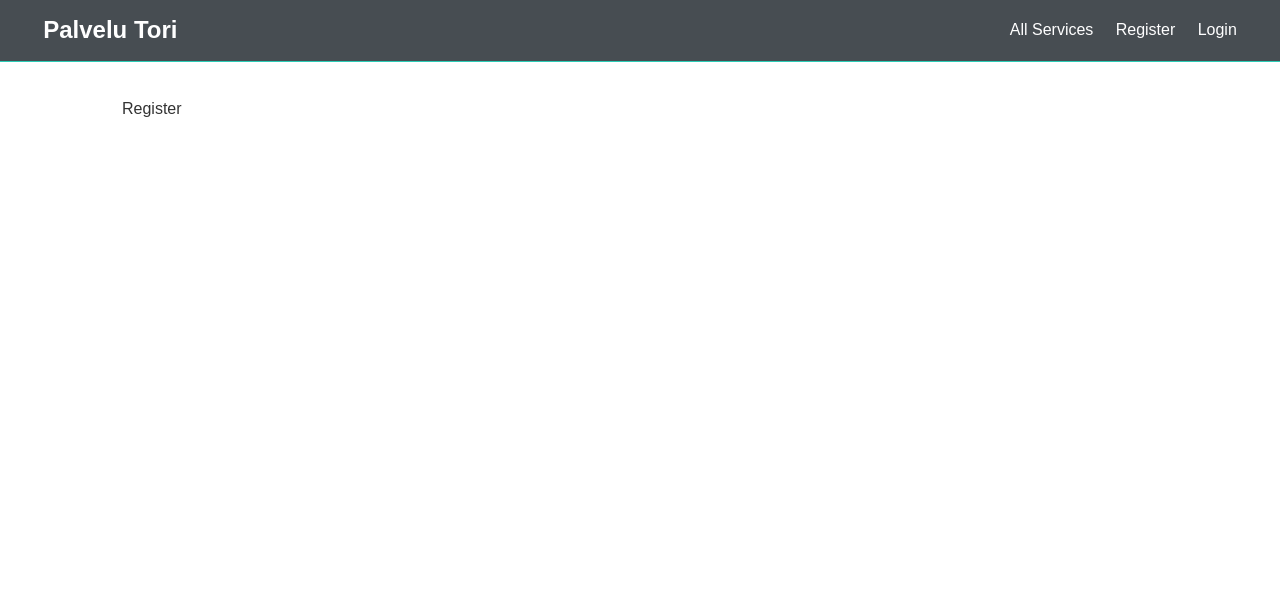
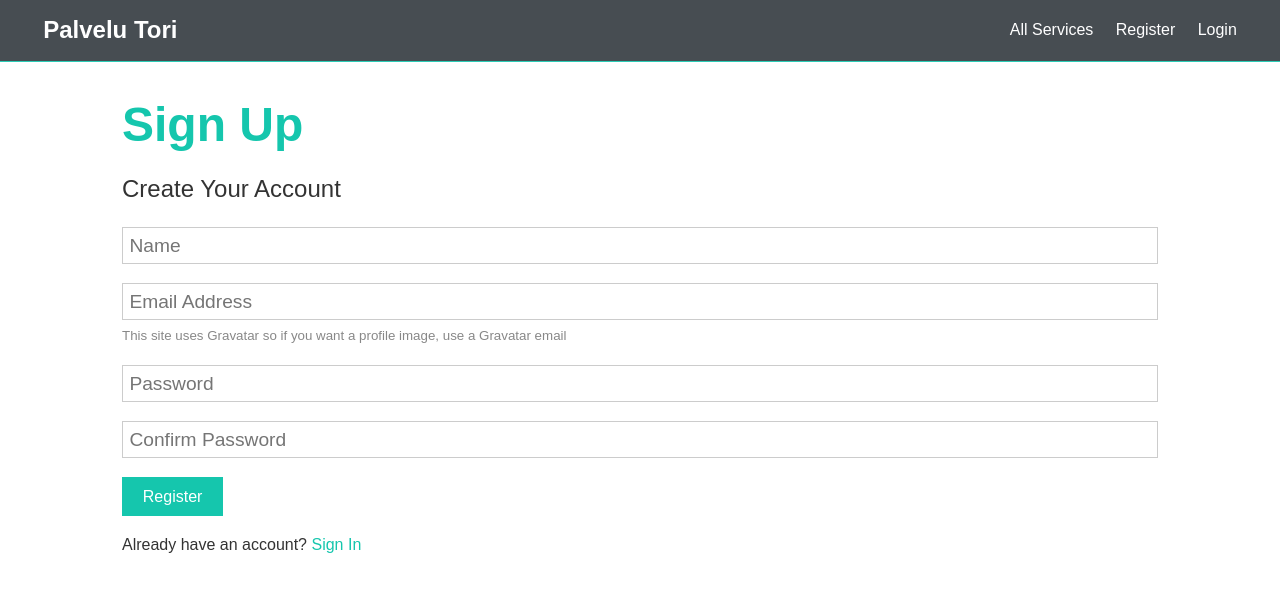
Before and after one commit to khushboogoyal88/palvelu-tori, a React (Create React App) app in the folder client/: page /register in a window 1280 px wide. Shown: the top 592 px of the page. Built offline with nearby package versions, Linux system fonts and the light colour scheme.

Commit message:
Frontend/Register form ready

```diff
--- a/client/src/components/auth/Register.js
+++ b/client/src/components/auth/Register.js
@@ -1,11 +1,85 @@
-import React from 'react'
+import React, {Fragment, useState} from 'react'
 
 const Register = () => {
+    const [formData, setFormData] = useState({
+        name:'',
+        email:'',
+        password:'',
+        password2:''
+    })
+
+    const {name, email, password, password2} = formData;
+
+    const changeHandler = e => setFormData({...formData, [e.target.name]: e.target.value})
+
+    const submitHandler = e =>{
+        e.preventDefault();
+        if(password !== password2){
+            console.log('Passwords do not match');
+        }else{
+            console.log(formData);
+        }
+    }
     return (
-        <div>
-            Register
-        </div>
-    )
+      <Fragment>
+        <h1 className='large text-primary'>Sign Up</h1>
+        <p className='lead'>
+          <i className='fas fa-user'></i> Create Your Account
+        </p>
+        <form className='form' onSubmit={e=>submitHandler(e)}>
+          <div className='form-group'>
+            <input
+              type='text'
+              placeholder='Name'
+              name='name'
+              value={name}
+              onChange={(e) => changeHandler(e)}
+              required
+            />
+          </div>
+          <div className='form-group'>
+            <input
+              type='email'
+              placeholder='Email Address'
+              name='email'
+              value={email}
+              onChange={(e) => changeHandler(e)}
+              required
+            />
+            <small className='form-text'>
+              This site uses Gravatar so if you want a profile image, use a
+              Gravatar email
+            </small>
+          </div>
+          <div className='form-group'>
+            <input
+              type='password'
+              placeholder='Password'
+              name='password'
+              value={password}
+              onChange={(e) => changeHandler(e)}
+              required
+              minLength='6'
+            />
+          </div>
+          <div className='form-group'>
+            <input
+              type='password'
+              placeholder='Confirm Password'
+              name='password2'
+              value={password2}
+              onChange={(e) => changeHandler(e)}
+              required
+              minLength='6'
+            />
+          </div>
+          <input type='submit' className='btn btn-primary' value='Register' />
+        </form>
+        <p className='my-1'>
+          Already have an account? <a href='login.html'>Sign In</a>
+        </p>
+      </Fragment>
+    );
 }
 
 export default Register
--- a/client/src/components/utility/Navbar.js
+++ b/client/src/components/utility/Navbar.js
@@ -5,8 +5,7 @@
     return (
       <nav className='navbar bg-dark'>
         <h1>
-          <Link to='/'>
-            <i className='fas fa-code'></i> Palvelu Tori
+          <Link to='/'>Palvelu Tori
           </Link>
         </h1>
         <ul>
```
